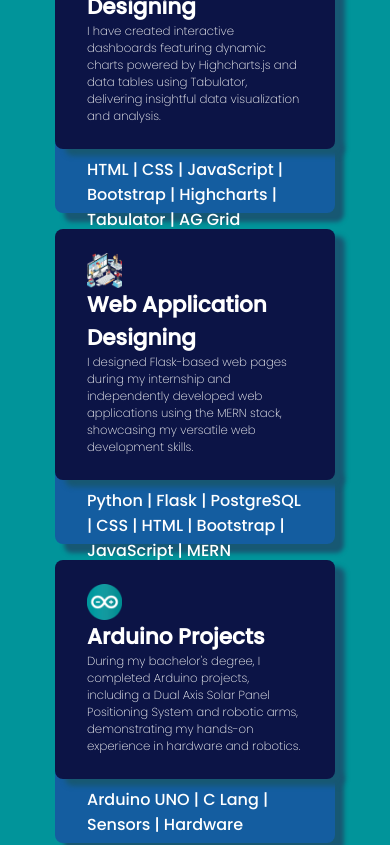
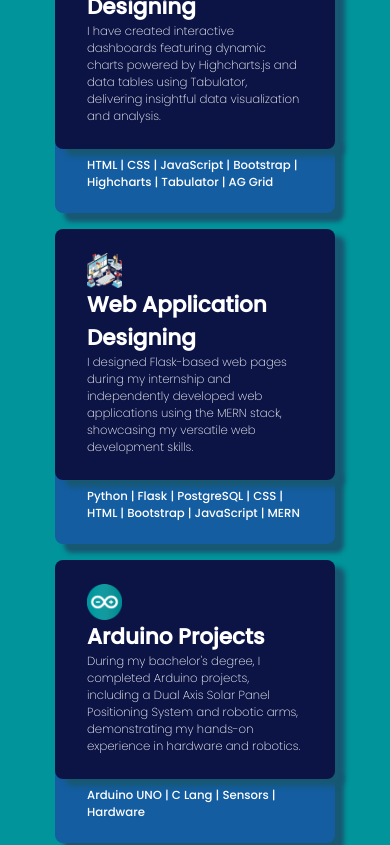
Before and after one commit to mayank2345/portfolio_netlify, a React (Create React App) app: page / in a window 390 px wide. Shown: the part 1380-2225 px from the top of the page. Built offline with nearby package versions, Linux system fonts and the light colour scheme.

Commit message:
font size

```diff
--- a/src/components/skills/skill.css
+++ b/src/components/skills/skill.css
@@ -84,5 +84,8 @@
     .skillBar{
         flex-direction: column;
     }
+    .slidebar{
+        font-size: 3vw;
+    }
 
 }
```
